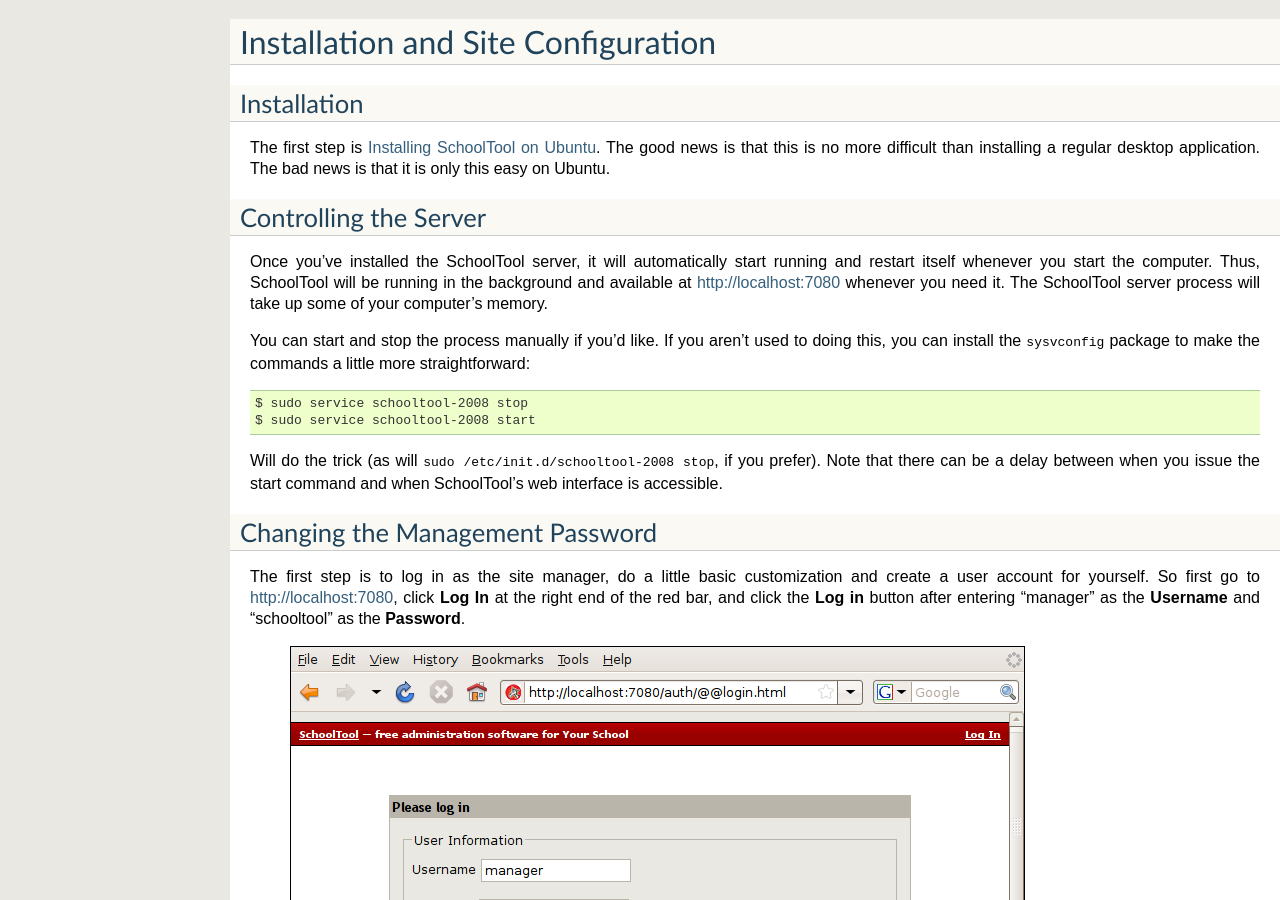
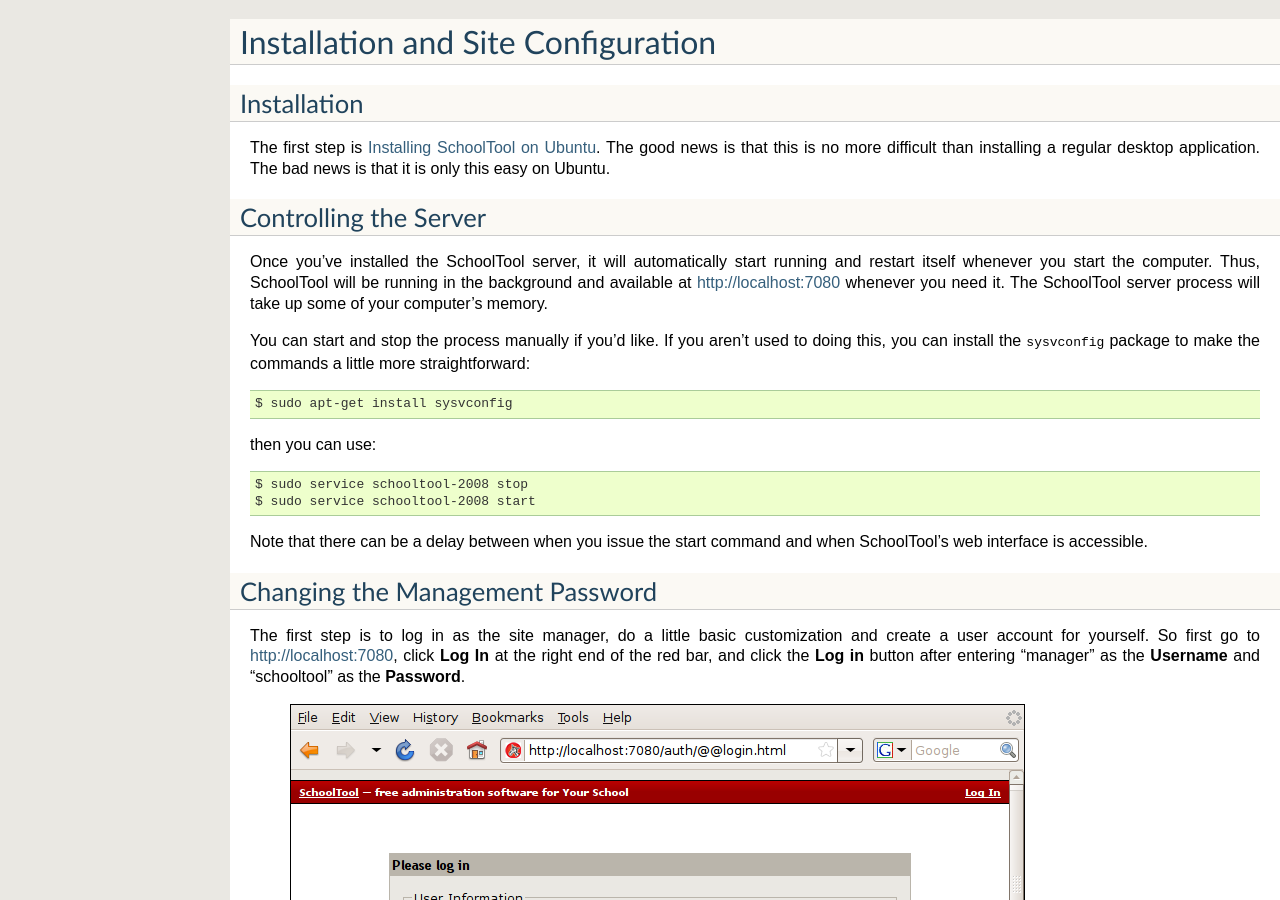
Before and after one commit to schooltool-project/schooltool-book, a Sphinx documentation site: the page built from source/individual-setup.rst, in a window 1280 px wide and 900 px high. Built offline with Sphinx 7.4.7, drawn with Linux system fonts in a browser that asks for light colours; pages that are not in the unit, such as notebooks, are missing from menus.

```diff
--- a/source/conf.py
+++ b/source/conf.py
@@ -107,7 +107,7 @@
 #html_additional_pages = {}
 
 # If false, no module index is generated.
-#html_use_modindex = True
+html_use_modindex = False
 
 # If true, the reST sources are included in the HTML build as _sources/<name>.
 #html_copy_source = True
--- a/source/individual-setup.rst
+++ b/source/individual-setup.rst
@@ -13,10 +13,14 @@
 
 You can start and stop the process manually if you'd like.  If you aren't used to doing this, you can install the ``sysvconfig`` package to make the commands a little more straightforward::
 
+    $ sudo apt-get install sysvconfig
+
+then you can use::
+
     $ sudo service schooltool-2008 stop
     $ sudo service schooltool-2008 start
 
-Will do the trick (as will ``sudo /etc/init.d/schooltool-2008 stop``, if you prefer).  Note that there can be a delay between when you issue the start command and when SchoolTool's web interface is accessible.
+Note that there can be a delay between when you issue the start command and when SchoolTool's web interface is accessible.
 
 Changing the Management Password
 --------------------------------
--- a/source/individual.rst
+++ b/source/individual.rst
@@ -2,6 +2,8 @@
 ====================================
 
 SchoolTool is primarily designed as a server application to be used by a whole school.  However, it can be easily installed on a laptop or desktop pc running `Ubuntu Linux <http://ubuntu.com>`_ and used by a single teacher.  With light load -- one user -- performance should be fine on reasonably modern equipment, but your milage may vary.  In particular, this provides a way to test SchoolTool before introducing it schoolwide.
+
+All this documentation is relevant to setting up SchoolTool for multiple users.  One of the biggest differences is that a school-wide installation will hopefully use more mass data imports to streamline the process of setting up hundreds of accounts, whereas an individual teacher can easily do most of the setup simply entering data into web forms.
 
 Contents:
 
```
Also changed, not shown: other parts of source/individual.rst (+2 -0 lines).
